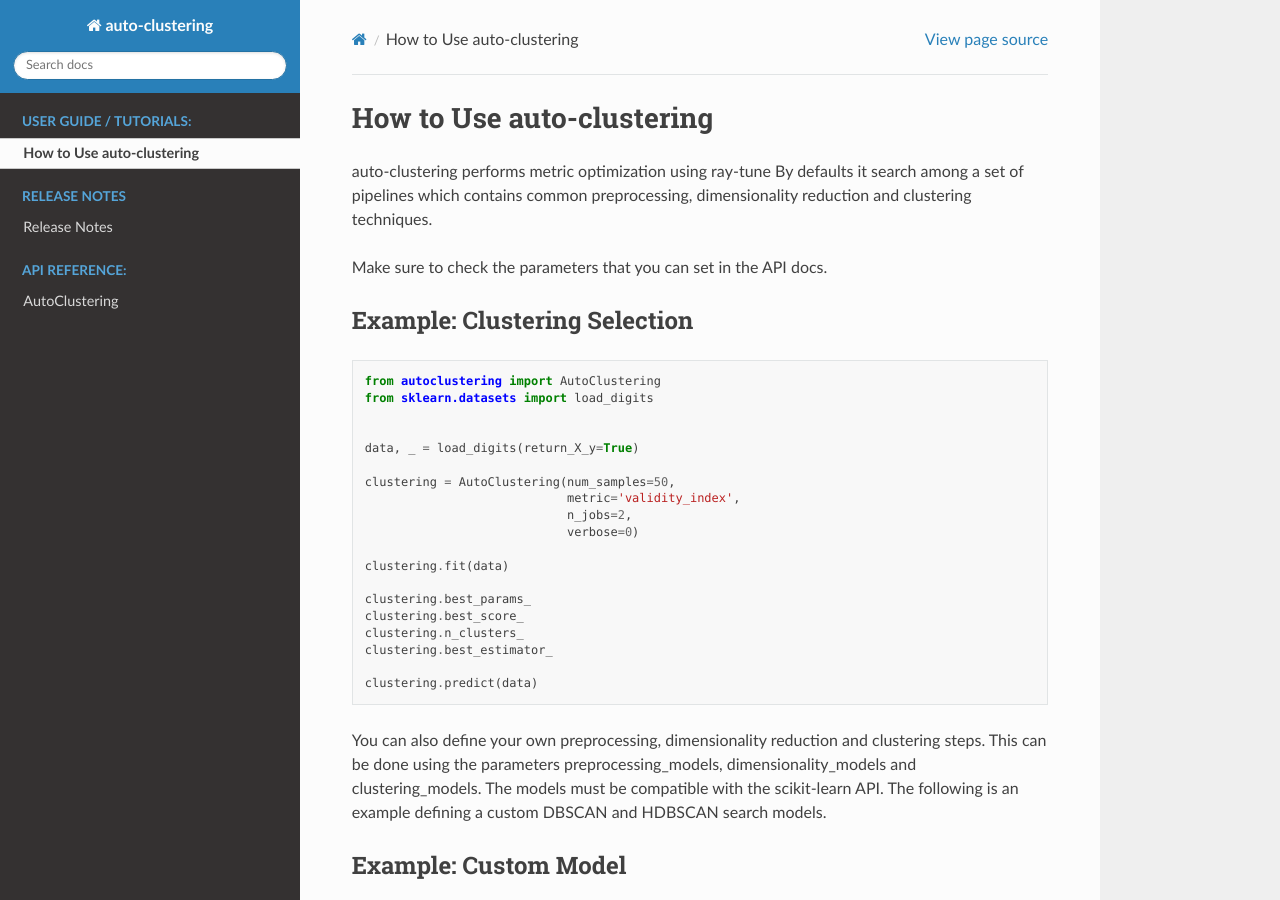
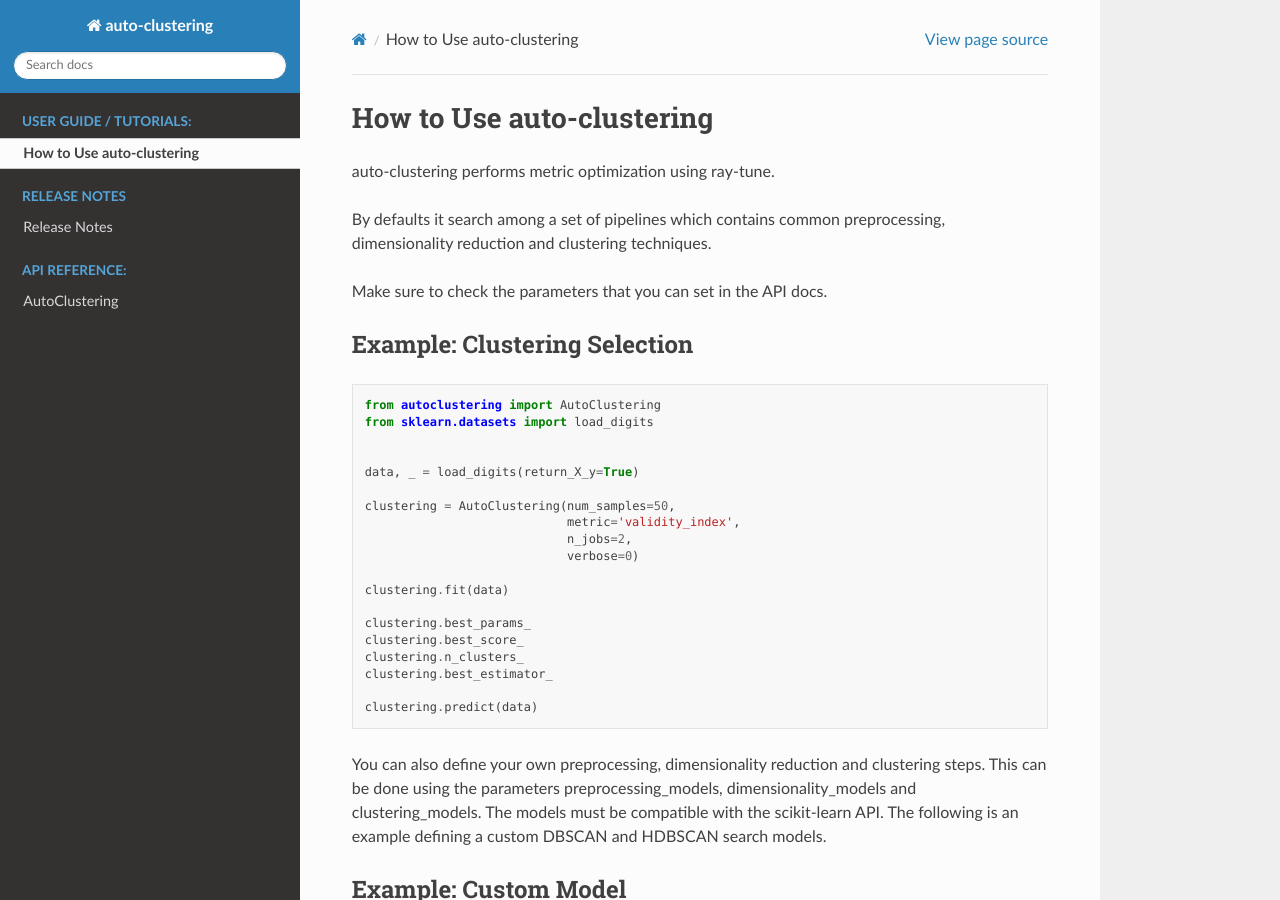
Before and after one commit to rodrigo-arenas/auto-clustering, a Sphinx documentation site: the page built from docs/tutorials/basic_usage.rst, in a window 1280 px wide and 900 px high. Built offline with Sphinx 7.4.7 and the Read the Docs theme 2.0.0, drawn with Linux system fonts in a browser that asks for light colours; the version number could not be read and is left out.

```diff
--- a/docs/tutorials/basic_usage.rst
+++ b/docs/tutorials/basic_usage.rst
@@ -1,7 +1,8 @@
 How to Use auto-clustering
 ==========================
 
-auto-clustering performs metric optimization using ray-tune
+auto-clustering performs metric optimization using ray-tune.
+
 By defaults it search among a set of pipelines which contains common preprocessing,
 dimensionality reduction and clustering techniques.
 
```
Also changed, not shown: 2 other files.
